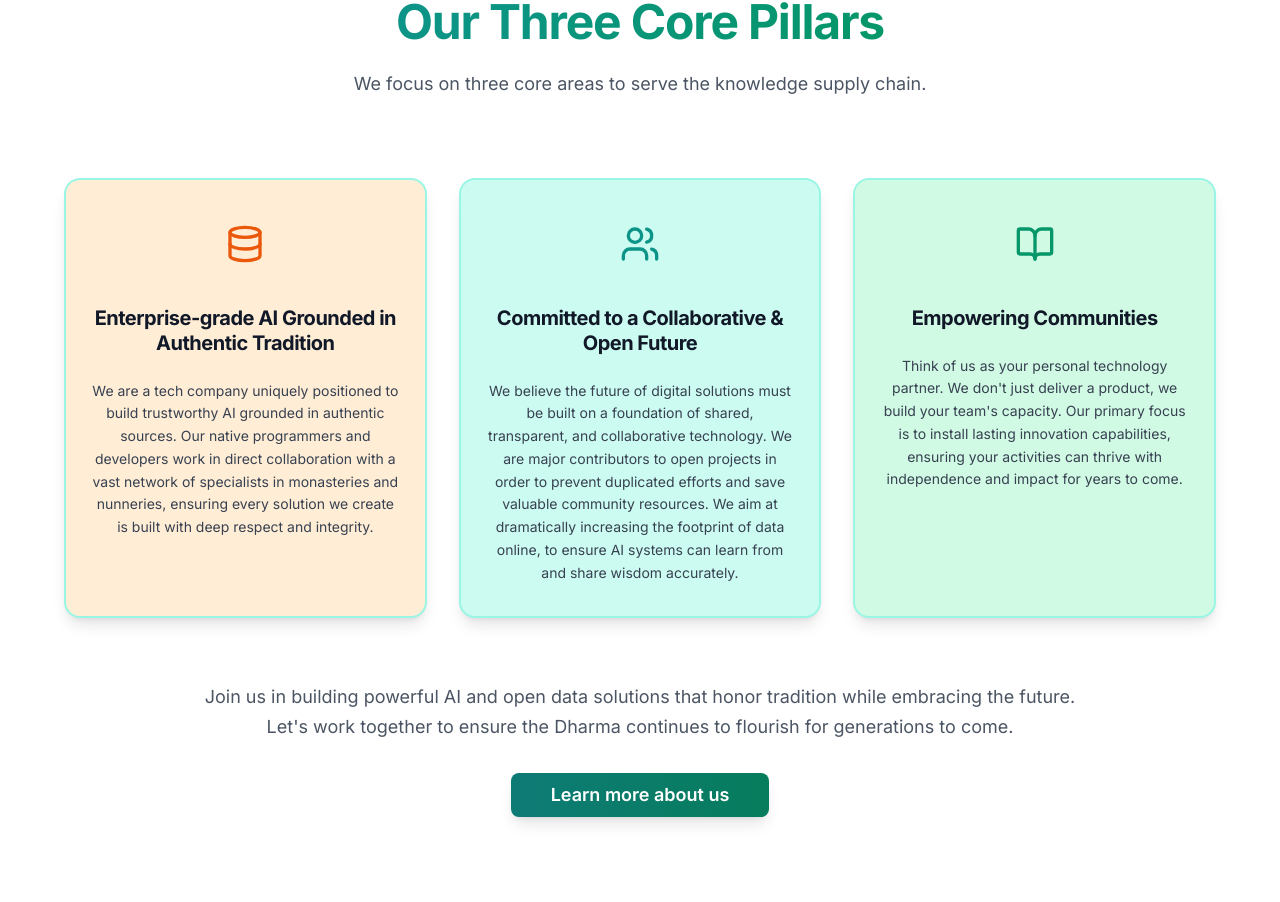
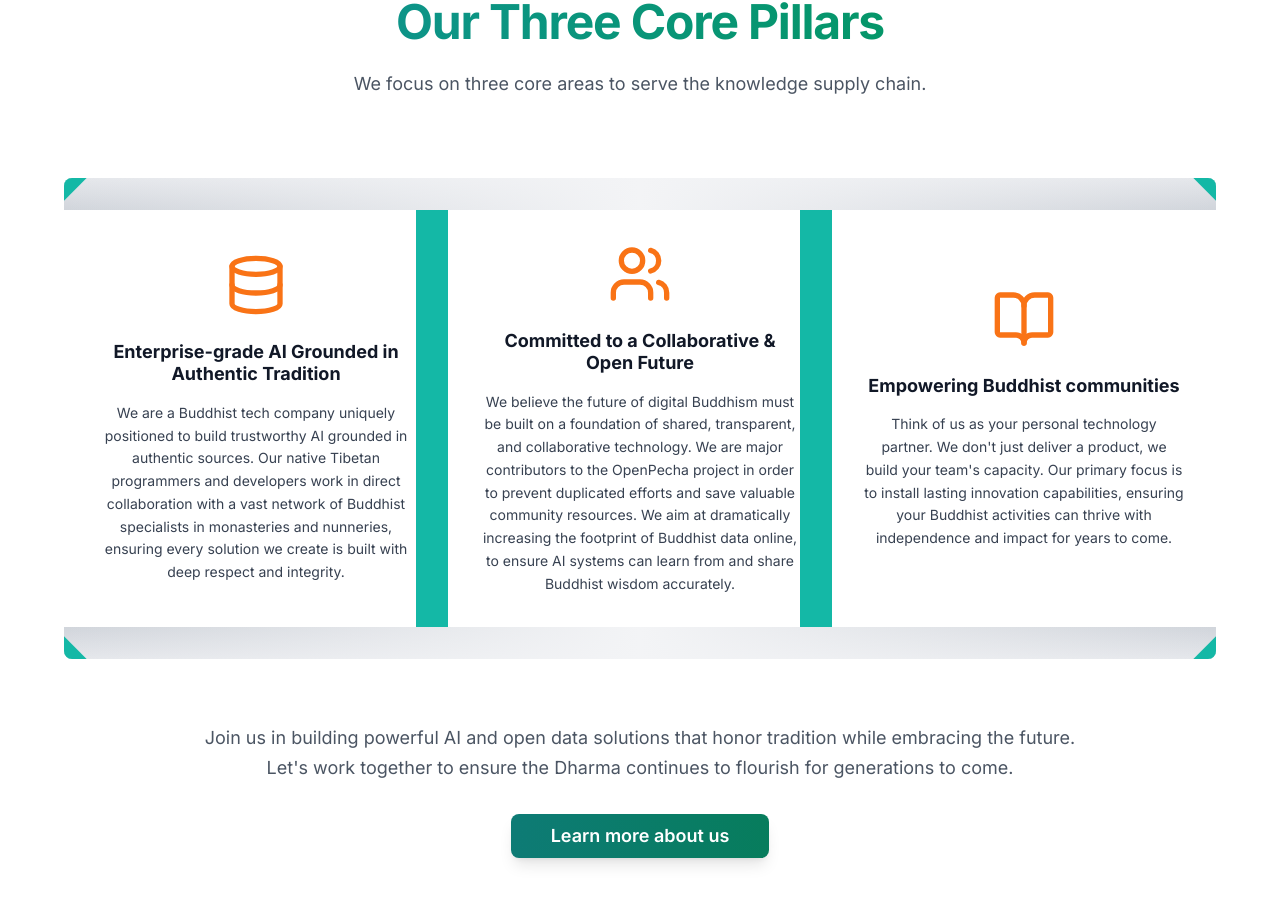
Before and after one commit to OpenPecha/Dharmaduta.in, a React (Vite) app: page / in a window 1280 px wide. Shown: the part 1701-2603 px from the top of the page. Built offline with nearby package versions, Linux system fonts and the light colour scheme.

Commit message:
Refactor: Update three pillar design
Updated the "Our Three Core Pillars" section to match the provided image.

```diff
--- a/src/components/InfographicSection.tsx
+++ b/src/components/InfographicSection.tsx
@@ -39,23 +39,20 @@ const InfographicSection = () => {
     {
       icon: Database,
       title: "Enterprise-grade AI Grounded in Authentic Tradition",
-      description: "We are a tech company uniquely positioned to build trustworthy AI grounded in authentic sources. Our native programmers and developers work in direct collaboration with a vast network of specialists in monasteries and nunneries, ensuring every solution we create is built with deep respect and integrity.",
-      bgColor: "bg-orange-100",
-      iconColor: "text-orange-600"
+      description: "We are a Buddhist tech company uniquely positioned to build trustworthy AI grounded in authentic sources. Our native Tibetan programmers and developers work in direct collaboration with a vast network of Buddhist specialists in monasteries and nunneries, ensuring every solution we create is built with deep respect and integrity.",
+      iconColor: "text-orange-500"
     },
     {
       icon: Users,
       title: "Committed to a Collaborative & Open Future",
-      description: "We believe the future of digital solutions must be built on a foundation of shared, transparent, and collaborative technology. We are major contributors to open projects in order to prevent duplicated efforts and save valuable community resources. We aim at dramatically increasing the footprint of data online, to ensure AI systems can learn from and share wisdom accurately.",
-      bgColor: "bg-teal-100",
-      iconColor: "text-teal-600"
+      description: "We believe the future of digital Buddhism must be built on a foundation of shared, transparent, and collaborative technology. We are major contributors to the OpenPecha project in order to prevent duplicated efforts and save valuable community resources. We aim at dramatically increasing the footprint of Buddhist data online, to ensure AI systems can learn from and share Buddhist wisdom accurately.",
+      iconColor: "text-orange-500"
     },
     {
       icon: BookOpen,
-      title: "Empowering Communities",
-      description: "Think of us as your personal technology partner. We don't just deliver a product, we build your team's capacity. Our primary focus is to install lasting innovation capabilities, ensuring your activities can thrive with independence and impact for years to come.",
-      bgColor: "bg-emerald-100",
-      iconColor: "text-emerald-600"
+      title: "Empowering Buddhist communities",
+      description: "Think of us as your personal technology partner. We don't just deliver a product, we build your team's capacity. Our primary focus is to install lasting innovation capabilities, ensuring your Buddhist activities can thrive with independence and impact for years to come.",
+      iconColor: "text-orange-500"
     }
   ];
 
@@ -106,7 +103,7 @@ const InfographicSection = () => {
             </div>
           </div>
 
-          {/* Second Section - Our Three Core Pillars */}
+          {/* Second Section - Our Three Core Pillars with Temple Design */}
           <div className="text-center mb-20">
             <h3 className="text-4xl md:text-5xl font-bold mb-6 tracking-tight">
               <span className="bg-gradient-to-r from-teal-600 to-emerald-600 bg-clip-text text-transparent">Our Three Core Pillars</span>
@@ -116,31 +113,50 @@ const InfographicSection = () => {
             </p>
           </div>
 
-          <div className="grid md:grid-cols-3 gap-8 mb-16">
-            {corePillars.map((pillar, index) => (
-              <Card
-                key={pillar.title}
-                className={`border-2 border-teal-200 shadow-lg transition-all duration-500 transform hover:scale-105 ${pillar.bgColor} text-center animate-[scale-in_0.6s_ease-out] rounded-2xl overflow-hidden`}
-                style={{
-                  animationDelay: `${index * 0.2}s`,
-                  animationFillMode: 'both'
-                }}
-              >
-                <CardHeader className="pb-6 pt-8">
-                  <div className="w-16 h-16 mx-auto mb-6 flex items-center justify-center">
-                    <pillar.icon className={`w-10 h-10 ${pillar.iconColor}`} />
+          {/* Temple Structure */}
+          <div className="relative bg-teal-500 rounded-lg overflow-hidden mb-16">
+            {/* Temple Roof/Top */}
+            <div className="bg-gradient-to-b from-gray-200 to-gray-300 h-8 relative">
+              <div className="absolute inset-0 bg-gradient-to-r from-transparent via-gray-100 to-transparent"></div>
+              {/* Decorative corners */}
+              <div className="absolute top-0 left-0 w-8 h-8 bg-teal-500 transform rotate-45 -translate-x-4 -translate-y-4"></div>
+              <div className="absolute top-0 right-0 w-8 h-8 bg-teal-500 transform rotate-45 translate-x-4 -translate-y-4"></div>
+            </div>
+
+            {/* Main Temple Body */}
+            <div className="bg-gray-100 relative">
+              <div className="grid grid-cols-3 min-h-[400px]">
+                {corePillars.map((pillar, index) => (
+                  <div key={pillar.title} className="relative">
+                    {/* Pillar Column (Teal Separator) */}
+                    {index < 2 && (
+                      <div className="absolute right-0 top-0 bottom-0 w-8 bg-teal-500 z-10"></div>
+                    )}
+
+                    {/* Content Area */}
+                    <div className="p-8 bg-white h-full flex flex-col items-center justify-center text-center relative z-0">
+                      <div className="mb-6">
+                        <pillar.icon className={`w-16 h-16 ${pillar.iconColor} mx-auto`} />
+                      </div>
+                      <h4 className="text-lg font-bold text-gray-900 mb-4 leading-tight">
+                        {pillar.title}
+                      </h4>
+                      <p className="text-gray-700 text-sm leading-relaxed">
+                        {pillar.description}
+                      </p>
+                    </div>
                   </div>
-                  <CardTitle className="text-xl font-bold text-gray-900 mb-4 tracking-tight leading-tight">
-                    {pillar.title}
-                  </CardTitle>
-                </CardHeader>
-                <CardContent className="px-6 pb-8">
-                  <p className="text-gray-700 leading-relaxed font-normal text-sm">
-                    {pillar.description}
-                  </p>
-                </CardContent>
-              </Card>
-            ))}
+                ))}
+              </div>
+            </div>
+
+            {/* Temple Foundation/Base */}
+            <div className="bg-gradient-to-t from-gray-200 to-gray-300 h-8 relative">
+              <div className="absolute inset-0 bg-gradient-to-r from-transparent via-gray-100 to-transparent"></div>
+              {/* Decorative corners */}
+              <div className="absolute bottom-0 left-0 w-8 h-8 bg-teal-500 transform rotate-45 -translate-x-4 translate-y-4"></div>
+              <div className="absolute bottom-0 right-0 w-8 h-8 bg-teal-500 transform rotate-45 translate-x-4 translate-y-4"></div>
+            </div>
           </div>
 
           <div className="text-center">
```
